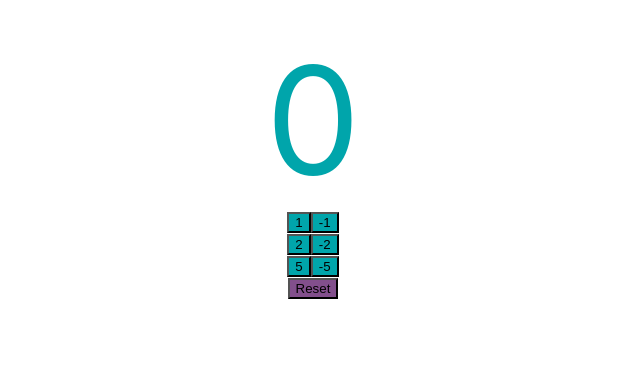
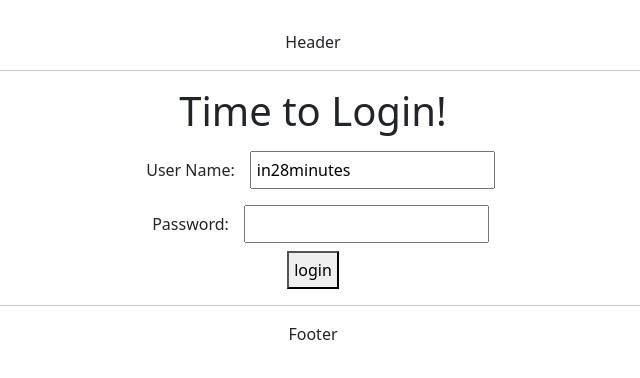
Before and after one commit to tikasa/Todo-App-SpringBoot-React2023, a React (Create React App) app: page / in a window 1280 px wide. Shown: the top 378 px of the page, without its empty margins (327-967 px from the left). Built offline with nearby package versions, Linux system fonts and the light colour scheme.

Commit message:
adding a react router dom and bootstrap

```diff
--- a/package.json
+++ b/package.json
@@ -6,8 +6,10 @@
     "@testing-library/jest-dom": "^5.16.5",
     "@testing-library/react": "^13.4.0",
     "@testing-library/user-event": "^13.5.0",
+    "bootstrap": "^5.2.3",
     "react": "^18.2.0",
     "react-dom": "^18.2.0",
+    "react-router-dom": "^6.8.1",
     "react-scripts": "5.0.1",
     "web-vitals": "^2.1.4"
   },
--- a/src/App.js
+++ b/src/App.js
@@ -1,27 +1,15 @@
 
 import './App.css';
-import Counter from './components/counter/Counter'
+import TodoApp from './components/todo/TodoApp';
 
 
 function App() {
   return (
     <div className='App'>
-      <Counter/>
-
+      <TodoApp/>
     </div>
   )
 }
 
 
-/* function PlayingWithProps({ property1,property2 }) {
-
-  console.log(property1)
-  console.log(property2)
-
-  return (
-    <div>Props</div>
-  )
-} */
-
-
 export default App;
--- a/src/components/counter/Counter.css
+++ b/src/components/counter/Counter.css
@@ -17,7 +17,7 @@
     background-color: #824f8c;
 
 }
-.button{
+button{
     font-size: 16px;
     width: 100px;
     margin: 10px;
--- /dev/null
+++ b/src/components/todo/TodoApp.css
@@ -0,0 +1,4 @@
+label,input,button{
+    margin: 10px;
+    padding: 5px;
+}
--- /dev/null
+++ b/src/components/todo/TodoApp.jsx
@@ -0,0 +1,181 @@
+import { useState } from 'react'
+import { BrowserRouter, Routes, Route, useNavigate, useParams, Link} from 'react-router-dom'
+import './TodoApp.css'
+
+export default function TodoApp() {
+    return (
+        <div className="TodoApp">
+            <HeaderComponent/>
+            <BrowserRouter>
+                <Routes>
+                    <Route path='/' element={ <LoginComponent />}/>
+                    <Route path='/login' element={ <LoginComponent />}/>
+                    <Route path='/welcome/:username' element={<WelcomeComponent />}/>
+                    <Route path='/todos' element={< ListTodosComponent />} />
+                    <Route path='/logout' element={<LogoutComponent />}/>
+                    <Route path='*' element={<ErrorComponent />}/>
+                </Routes>
+            </BrowserRouter>
+            <FooterComponent/>
+        </div>
+    )
+}
+
+function LoginComponent() {
+
+    const [username, setUserame] = useState('in28minutes')
+    const [password, setPassword] = useState('')
+    const [showSuccessMessage, setShowSuccessMessage] = useState(false)
+    const [showErrorMessage, setShowErrorMessage] = useState(false)
+    const navigate = useNavigate();//returns a methdofor navigating
+
+
+    function handleUsernameChange(event) {
+        setUserame(event.target.value)
+    }
+
+    function handlePasswordChange(event) {
+        setPassword(event.target.value)
+    }
+
+    function handleSubmit() {
+        if (username === 'in28minutes' && password === 'dummy') {
+            setShowErrorMessage(false)
+            setShowSuccessMessage(true)
+            navigate(`/welcome/${username}`) //single quotes to ticks! /
+        } else {
+            console.log('Failed')
+            setShowErrorMessage(true)
+            setShowSuccessMessage(false)
+       }
+    }
+/*
+    function MessageComponent() {
+        if (showSuccessMessage) {
+            return(<div className='successMessage'>Authenticated Successfully</div>)
+        }return (<div className='errorMessage'>Authentication failed. Please check your credentials</div>)
+    } */
+
+  /*   function ErrorMessageComponent() {
+        if (showErrorMessage) {
+            return(<div className='errorMessage'>Authentication failed. Please check your credentials</div>)
+        }return null
+    } */
+
+    return (
+        <div className="LoginComponent">
+            <h1>Time to Login!</h1>
+            {/* Show the div only when the constant is TRUE */}
+            {showSuccessMessage && <div className='successMessage'>Authenticated Successfully</div>}
+            {showErrorMessage && <div className='errorMessage'>Authentication failed. Please check your credentials</div>}
+
+            <div className='LoginForm'>
+                <div>
+                    <label>User Name:</label>
+                    <input type="text" name="username" value={username} onChange={handleUsernameChange} />
+                </div>
+                <div>
+                    <label>Password:</label>
+                    <input type="password" name="password" value={password} onChange={handlePasswordChange} />
+                </div>
+                <button type="button" name="login" onClick={handleSubmit}>login</button>
+            </div>
+        </div>
+
+    )
+}
+
+function WelcomeComponent() {
+
+    const {username} = useParams()
+
+    return (
+        <div className='WelcomeComponent'>
+
+            <h1>Welcome {username}!</h1>
+            <div>
+                Manage your todos - <Link to="/todos">Go here</Link>
+            </div>
+
+        </div>
+    )
+}
+function ErrorComponent() {
+    return (
+        <div className="ErrorComponent">
+            <h1>We are working relly hard!</h1>
+            <div>Sorry about the 404.</div>
+        </div>
+    )
+}
+
+
+function ListTodosComponent() {
+
+    const today = new Date()
+    const targetDate=new Date(today.getFullYear()+12,today.getMonth(), today.getDay())
+
+    const todos = [ { id: 1, description: 'Learn AWS',done:false, targetDate: targetDate },
+                    { id: 2, description: 'Learn Full Stack Dev', done:false, targetDate: targetDate},
+                    { id: 3, description: 'Learn DevOps', done:false, targetDate: targetDate }
+
+                  ]
+
+    return (
+        <div className="container">
+            <h1>Things you want to do</h1>
+            <div>
+                <table className='table'>
+                    <thead>
+                        <tr>
+                            <td>ID</td>
+                            <td>Description</td>
+                            <td>Is Done?</td>
+                            <td>Target Date</td>
+                        </tr>
+                    </thead>
+                    <tbody>
+                        {
+                            todos.map(
+                                todo => (
+                                    <tr key={todo.id}>
+                                        <td>{todo.id}</td>
+                                        <td>{todo.description}</td>
+                                        <td>{todo.done.toString()}</td>
+                                        <td>{todo.targetDate.toDateString()}</td>
+                                    </tr>
+                                )
+                            )
+
+                        }
+
+                    </tbody>
+                </table>
+            </div>
+        </div>
+    )
+}
+
+function HeaderComponent() {
+    return (
+        <div className="headerComponent">
+           Header <hr/>
+        </div>
+    )
+}
+function FooterComponent() {
+    return (
+        <div className="footerComponent">
+           <hr/> Footer
+        </div>
+    )
+}
+
+function LogoutComponent() {
+    return (
+        <div className="LogoutComponent">
+            <h1>You are logged out!</h1>
+            <div>Thank you for using out App. Come back soon!</div>
+        </div>
+    )
+}
--- a/src/index.js
+++ b/src/index.js
@@ -3,6 +3,7 @@
 import './index.css';
 import App from './App';
 import reportWebVitals from './reportWebVitals';
+import 'bootstrap/dist/css/bootstrap.min.css'
 
 const root = ReactDOM.createRoot(document.getElementById('root'));
 root.render(
```
Also changed, not shown: 1 other file (tests, documents, lock files or other folders).
